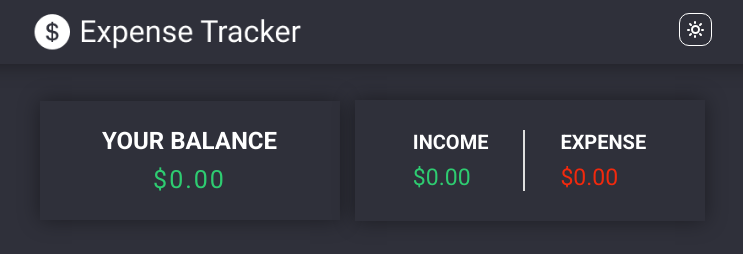
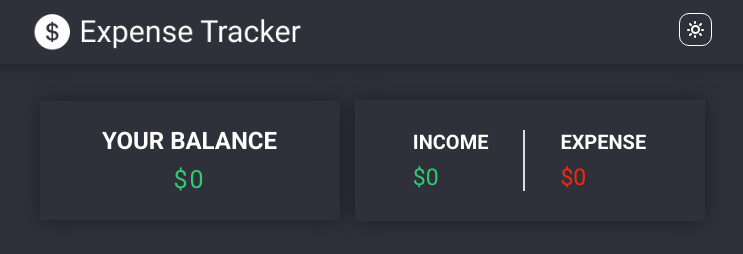
Before and after one commit to TAKANOME-DEV/expense-tracker-client, a React (Create React App) app: page / in a window 1280 px wide. Shown: the top 254 px of the page, without its empty margins (268-1011 px from the left). Built offline with nearby package versions, Linux system fonts and the light colour scheme; no server answers.

Commit message:
fix: formatMoney function

```diff
--- a/src/components/Transaction.jsx
+++ b/src/components/Transaction.jsx
@@ -6,18 +6,13 @@ import { Amount, Button, List } from "./styles/Transaction.styled";
 const Transaction = ({ transaction }) => {
   const { deleteTransaction } = useContext(Context);
 
-  const sign = transaction.amount < 0 ? "-" : "+";
-
   const color =
     transaction.amount > 0 ? "var(--green-color)" : "var(--red-color)";
 
   return (
     <List color={color}>
       {transaction.name}
-      <Amount>
-        {sign}
-        {formatMoney(transaction.amount)}
-      </Amount>
+      <Amount>{formatMoney(transaction.amount)}</Amount>
       <Button onClick={() => deleteTransaction(transaction.id)}>x</Button>
     </List>
   );
--- a/src/utils/formatMoney.js
+++ b/src/utils/formatMoney.js
@@ -1,19 +1,17 @@
-export const formatMoney = (amount) => {
+export const formatMoney = (amount = 0) => {
   const options = {
     currency: "USD",
     style: "currency",
     minimumFractionDigits: 2,
   };
 
-  /**
-   ** Check if its a clean amount
+  // ? Check if its a clean amount
 
-   *? if (amount % 100 === 0) {
-    *? options.minimumFractionDigits = 0;
-   *? }
-  */
+  if (amount % 100 === 0) {
+    options.minimumFractionDigits = 0;
+  }
 
   const formatter = Intl.NumberFormat("en-US", options);
 
-  return formatter.format(amount);
+  return formatter.format(amount / 100);
 };
```
